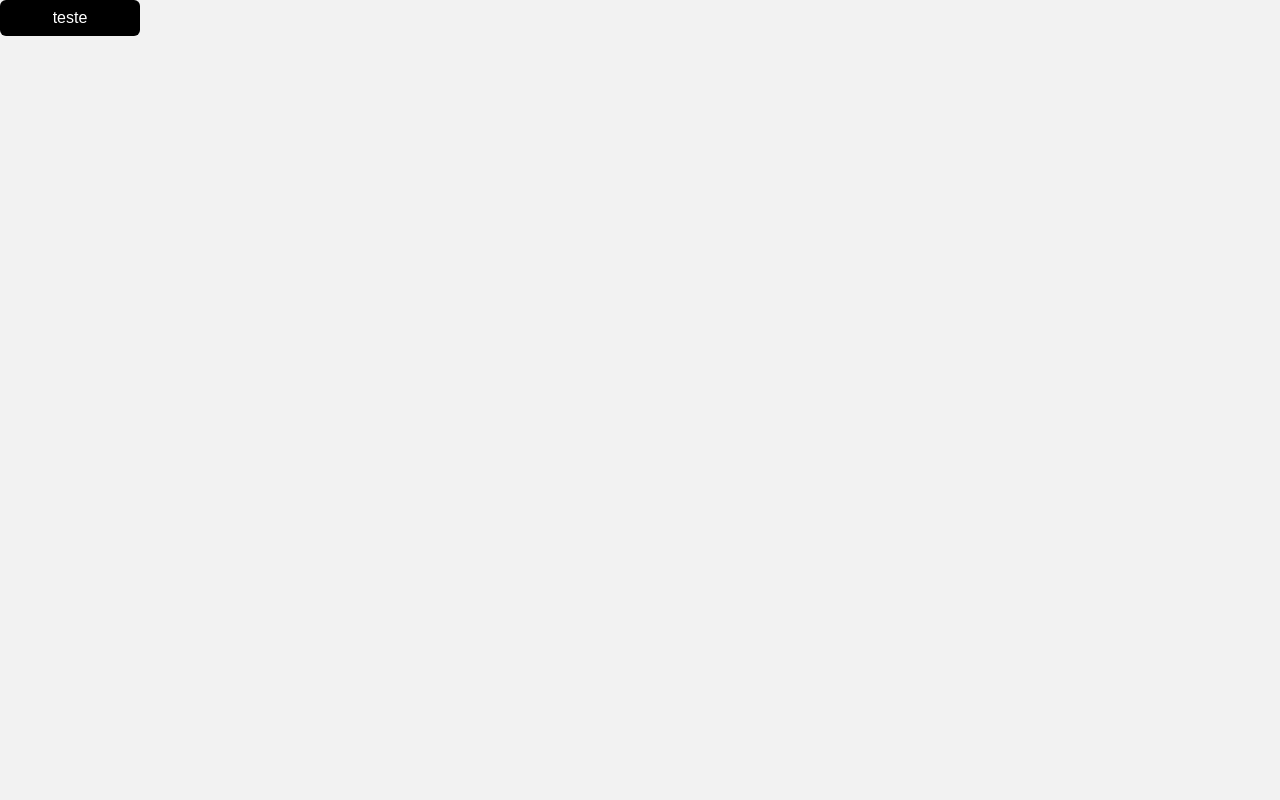
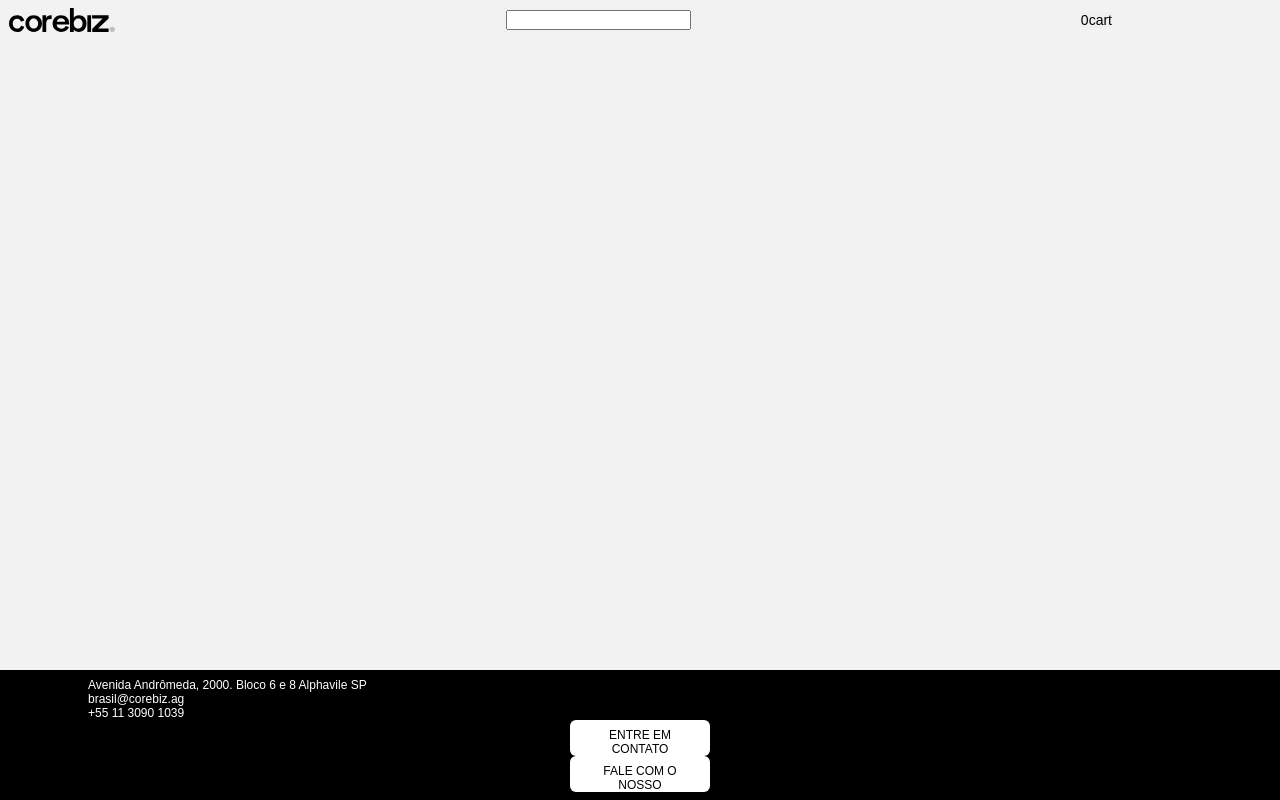
Before and after one commit to thaua97/corebiz-ecom, a React (Vite) app: page / in a window 1280 px wide. Built offline with nearby package versions, Linux system fonts and the light colour scheme.

Commit message:
:art: Adiciona react icons

```diff
--- a/package.json
+++ b/package.json
@@ -13,6 +13,7 @@
     "axios": "^1.4.0",
     "react": "^18.2.0",
     "react-dom": "^18.2.0",
+    "react-icons": "^4.10.1",
     "react-router-dom": "^6.14.2",
     "react-toastify": "^9.1.3",
     "styled-components": "^6.0.7"
--- a/src/components/Button/index.tsx
+++ b/src/components/Button/index.tsx
@@ -1,8 +1,9 @@
 import React from 'react';
 import { ButtonWrapper } from './styles';
 
-export default function Button() {
+
+export default function Button({ children }, secondary: boolean) {
   return (
-    <ButtonWrapper>teste</ButtonWrapper>
+    <ButtonWrapper secondary={secondary}>{children}</ButtonWrapper>
   )
 }
--- a/src/components/Button/styles.ts
+++ b/src/components/Button/styles.ts
@@ -1,12 +1,16 @@
 import styled from 'styled-components';
+interface Props {
+  secondary: boolean
+}
 
-export const ButtonWrapper = styled.button`
+export const ButtonWrapper = styled.button<Props>`
   width: 140px;
   height: 36px;
   padding: 8px 30px ;
-  font-size: 16px;
+  font-size: 12px;
   font-weight: 500;
-  color: ${({theme}) => theme.colors.neutral};
-  background-color: ${({theme}) => theme.colors.black} ;
+  color: ${(props) => props.secondary ? props.theme.colors.black : props.theme.colors.neutral} ;
+  background-color: ${(props) => props.secondary ? props.theme.colors.neutral : props.theme.colors.black} ;
   border-radius: 6px;
+  text-transform: uppercase;
 `;
--- a/src/components/Footer/index.tsx
+++ b/src/components/Footer/index.tsx
@@ -0,0 +1,25 @@
+import React from 'react';
+import { FooterContainer, FooterContent, FooterButtons, FooterWrapper } from './styles';
+import Button from '../Button';
+
+
+export default function Footer () {
+  return (
+    <>
+      <FooterContainer>
+        <FooterWrapper>
+          <FooterContent>
+            <p>Avenida Andrômeda, 2000. Bloco 6 e 8 Alphavile SP</p>
+            <p>brasil@corebiz.ag</p>
+            <p>+55 11 3090 1039</p>
+          </FooterContent>
+          <FooterButtons>
+            <Button secondary={true}>Entre em contato</Button>
+            <Button secondary={true}>FALE COM O NOSSO CONSULTOR ONLINE</Button>
+          </FooterButtons>
+          <FooterContent></FooterContent>
+        </FooterWrapper>
+      </FooterContainer>
+    </>
+  )
+}
--- a/src/components/Footer/styles.ts
+++ b/src/components/Footer/styles.ts
@@ -0,0 +1,56 @@
+import styled from 'styled-components';
+
+export const FooterContainer = styled.footer`
+  background: ${({theme}) => theme.colors.black};
+  position: fixed;
+  bottom: 0;
+  width: 100%;
+`;
+
+export const FooterWrapper = styled.div`
+
+  margin: 0 auto;
+  padding: 8px;
+  max-width: 1120px;
+  display: flex;
+  flex-direction: column;
+
+
+  @media only screen and ${({theme}) => theme.devices.md} {
+    flex-direction: row;
+    align-items: center;
+    justify-content: space-between;
+  }
+`;
+
+export const FooterContent = styled.div`
+  display: flex;
+  flex-direction: column;
+  align-items: flex-start;
+  justify-content: flex-start;
+
+  p {
+    font-size: 12px;
+    font-weight: 400;
+    color: ${({theme}) => theme.colors.neutral}
+  }
+
+  @media only screen and ${({theme}) => theme.devices.md} {
+    flex-direction: row;
+    align-items: center;
+    justify-content: space-between;
+  }
+`
+
+export const FooterButtons = styled.div`
+  display: flex;
+  flex-direction: column;
+  align-items: center;
+  justify-content: space-between;
+
+  @media only screen and ${({theme}) => theme.devices.md} {
+    flex-direction: row;
+    align-items: center;
+    justify-content: space-between;
+  }
+`
--- a/src/components/Header/index.tsx
+++ b/src/components/Header/index.tsx
@@ -0,0 +1,19 @@
+import React from 'react';
+import logo from '../../assets/logo.svg';
+import { HeaderWrapper } from './styles';
+
+export default function Header() {
+  return (
+    <HeaderWrapper>
+      <img src={logo} alt="logo" />
+      <div>
+        <input type="text" />
+        <button></button>
+      </div>
+      <div>
+        <button>0</button>
+        <button> cart </button>
+      </div>
+    </HeaderWrapper>
+  )
+}
--- a/src/components/Header/styles.ts
+++ b/src/components/Header/styles.ts
@@ -0,0 +1,24 @@
+import styled from 'styled-components';
+
+export const HeaderWrapper = styled.header`
+  position: fixed;
+  top: 0;
+  width: 100%;
+  margin: 0 auto;
+  padding: 8px;
+  max-width: 1120px;
+  display: flex;
+  align-items: center;
+  justify-content: space-between;
+
+  img {
+    width: 108px;
+    height: 24px;
+  }
+
+  @media only screen and ${({theme}) => theme.devices.md} {
+    img {
+
+    }
+  }
+`;
--- a/src/pages/Home/index.tsx
+++ b/src/pages/Home/index.tsx
@@ -1,5 +1,11 @@
-import Button from "../../components/Button"
+import Footer from "../../components/Footer";
+import Header from "../../components/Header"
 
 export default function Home () {
-  return <Button />
+  return (
+    <>
+      <Header/>
+      <Footer />
+    </>
+  );
 }
--- a/src/styles/global.ts
+++ b/src/styles/global.ts
@@ -3,7 +3,7 @@ import { theme } from './theme';
 import 'react-toastify/dist/ReactToastify.css';
 
 export default createGlobalStyle`
-    @import url('https://fonts.googleapis.com/css2?family=Nunito:wght@400;600;700;900&display=swap');
+    @import url('https://fonts.googleapis.com/css2?family=Nunito:wght@400;600;500;700;900&display=swap');
 
     * {
         margin: 0;
--- a/src/styles/theme.ts
+++ b/src/styles/theme.ts
@@ -21,7 +21,7 @@ export const theme = {
   size: {
     tine: '14px',
   },
-  device: {
+  devices: {
     mobileS: `(min-width: ${brakepoints.mobileS})`,
     mobileM: `(min-width: ${brakepoints.mobileM})`,
     mobileL: `(min-width: ${brakepoints.mobileL})`,
```
Also changed, not shown: .eslintrc.cjs, src/components/Heading/index.tsx (added), 1 other file (tests, documents, lock files or other folders).
